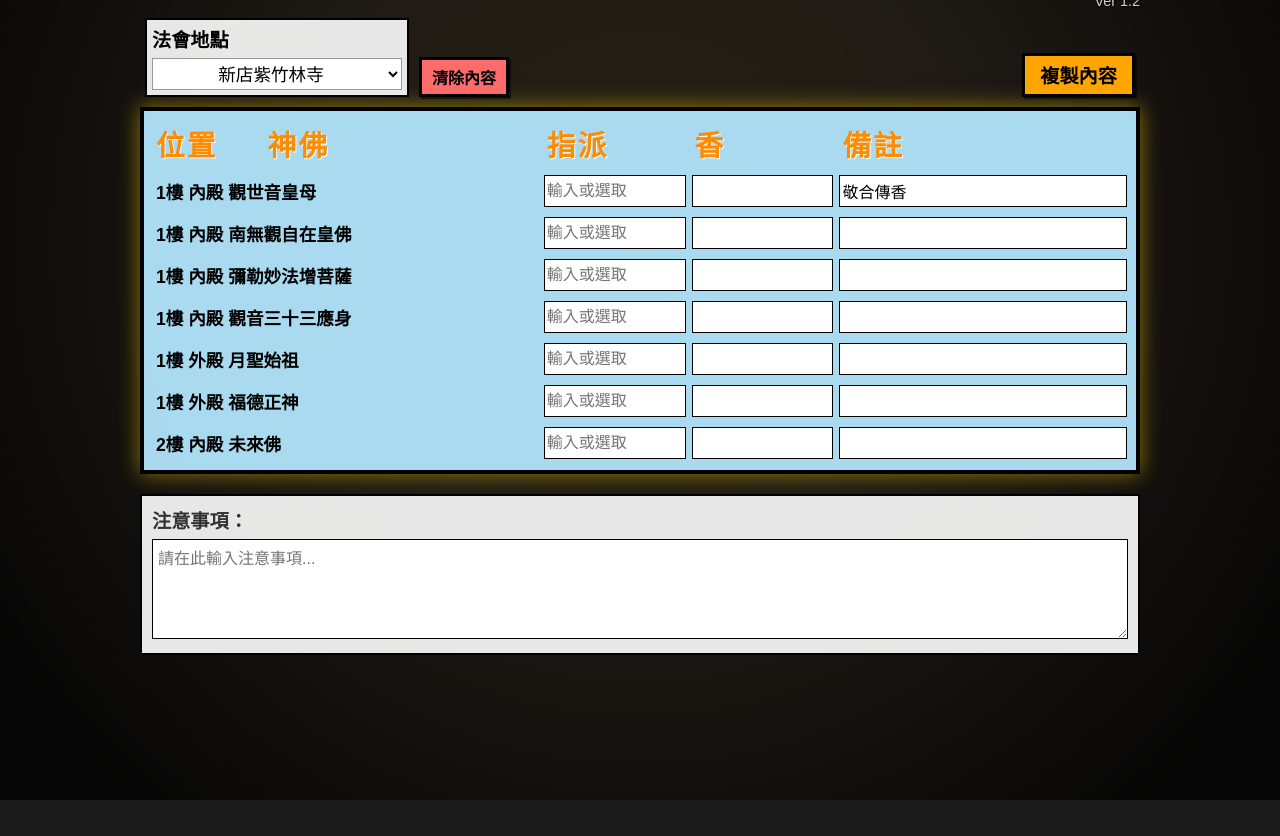
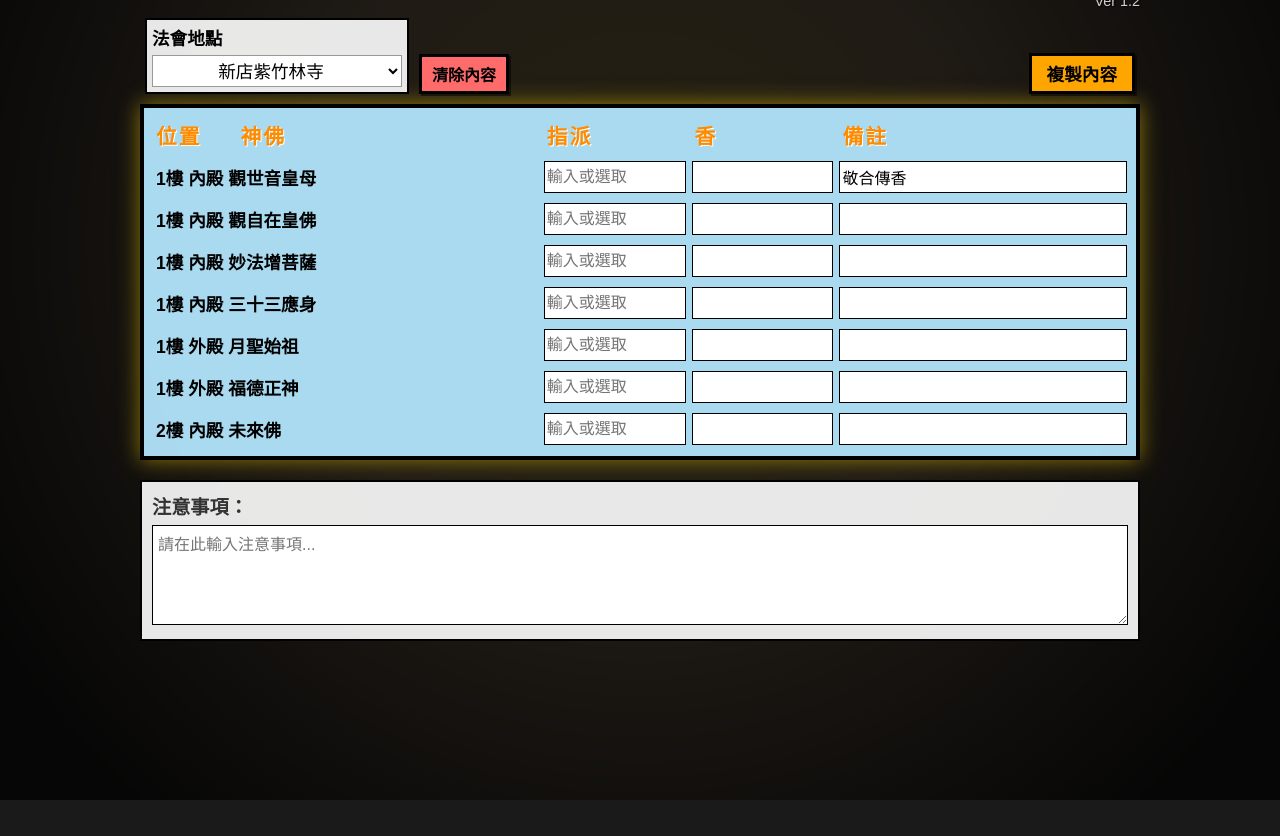
Before and after one commit to mile-CM101/DSassignment, a plain HTML site: page index.html in a window 1280 px wide. Drawn offline with Linux system fonts and the light colour scheme.

Commit message:
Update index.html

```diff
--- a/index.html
+++ b/index.html
@@ -3,7 +3,7 @@
 <head>
     <meta charset="UTF-8">
     <meta name="viewport" content="width=device-width, initial-scale=1.0">
-    <title>法會執事表</title>
+    <title>法會上香表</title>
     <style>
         :root {
             /* 5. 將原本的亮青色 (#00FFFF) 改為淡藍色 */
@@ -101,7 +101,7 @@
         }
 
         .location-label {
-            font-size: 1.2rem;
+            font-size: 1.1rem;
             font-weight: bold;
             margin-bottom: 5px;
             display: block;
@@ -117,7 +117,7 @@
         /* 按鈕共用樣式 */
         .btn {
             border: 3px solid var(--border-color);
-            font-size: 1.2rem;
+            font-size: 1.1rem;
             font-weight: bold;
             padding: 5px 15px;
             cursor: pointer;
@@ -161,7 +161,7 @@
         }
 
         thead th {
-            font-size: 1.8rem;
+            font-size: 1.3rem;
             color: var(--header-text-stroke);
             text-shadow: 1px 1px 0px var(--header-text-color);
             text-align: left;
@@ -367,9 +367,9 @@
         const locationData = {
             "新店紫竹林寺": [
                 "1樓 內殿 觀世音皇母",
-                "1樓 內殿 南無觀自在皇佛",
-                "1樓 內殿 彌勒妙法增菩薩",
-                "1樓 內殿 觀音三十三應身",
+                "1樓 內殿 觀自在皇佛",
+                "1樓 內殿 妙法增菩薩",
+                "1樓 內殿 三十三應身",
                 "1樓 外殿 月聖始祖",
                 "1樓 外殿 福德正神",
                 "2樓 內殿 未來佛"
```
